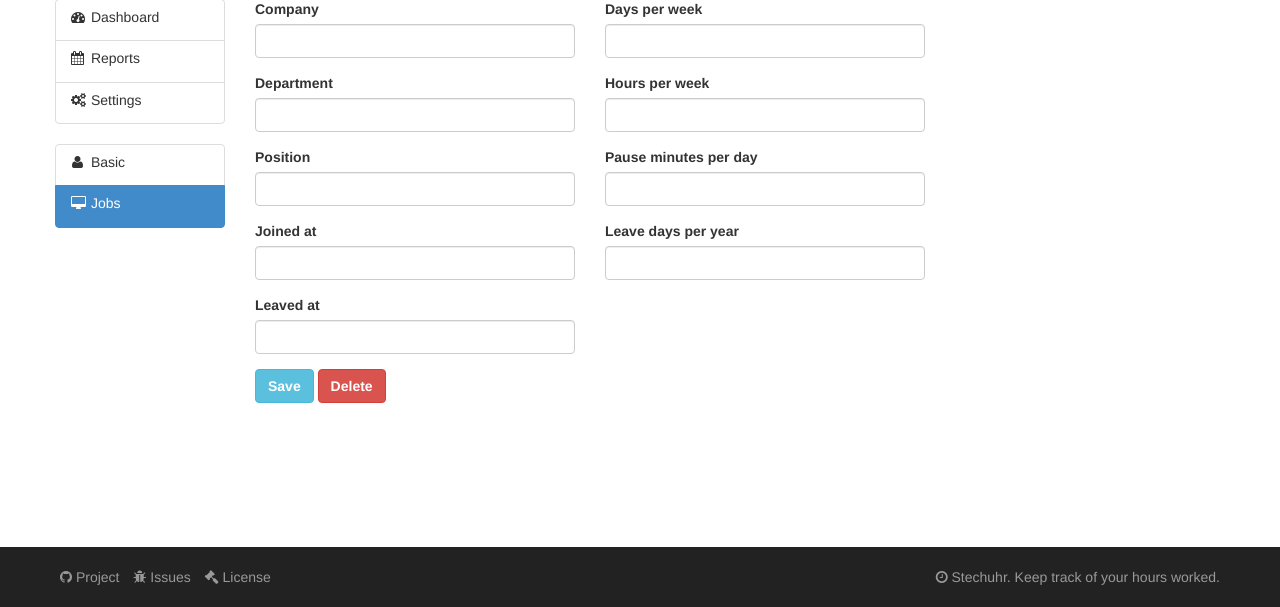
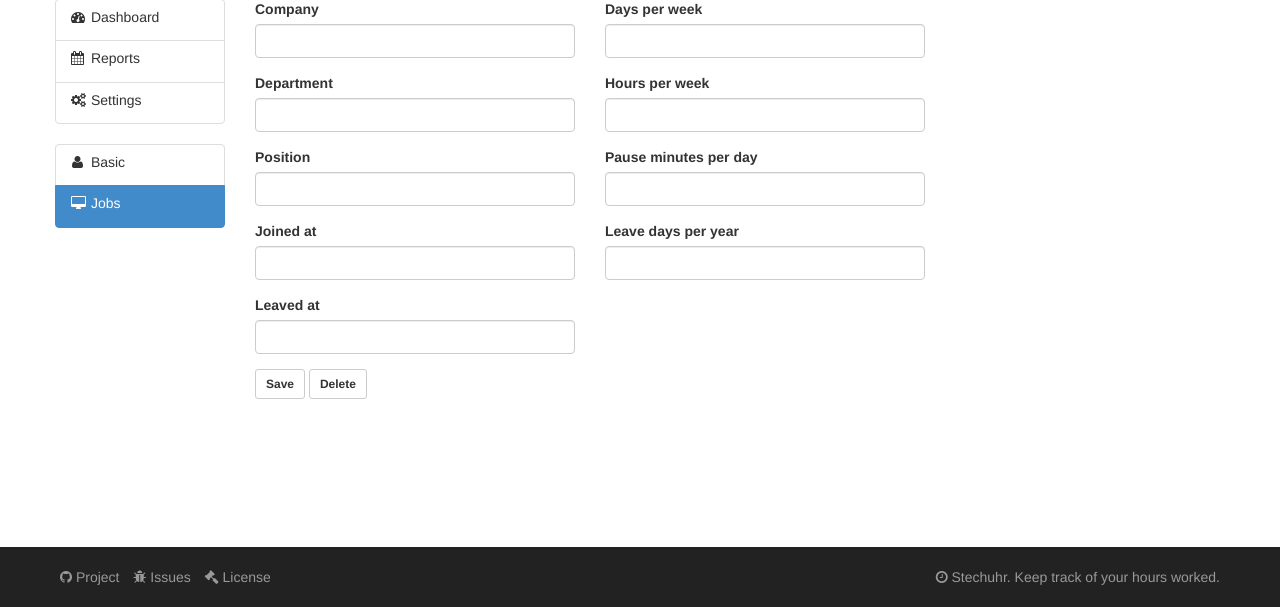
Before and after one commit to drscream/stech-uhr, a Django app: template stechuhr/templates/settings/jobs/details.html in a window 1280 px wide. Shown: the part 193-800 px from the top of the page. Run offline with Django 3.2, Linux system fonts and the light colour scheme; the template is opened without the code that fills it, so the values that code supplies are empty.

Commit message:
set consistent button layout

```diff
--- a/stechuhr/templates/base.html
+++ b/stechuhr/templates/base.html
@@ -1,6 +1,5 @@
 {% load staticfiles %}
 <!DOCTYPE html>
-<html>
 	<head>
 		<meta charset="utf-8">
 		<meta name="viewport" content="width=device-width, initial-scale=1.0">
--- a/stechuhr/templates/login.html
+++ b/stechuhr/templates/login.html
@@ -30,7 +30,7 @@
 			{% else %}
 				<input type="hidden" name="next" value="/stechuhr/" />
 			{% endif %}
-				<button class="btn btn-larg btn-info" type="submit" value="Log in">Log in</button>
+				<button class="btn btn-default btn-sm" type="submit" value="Log in">Log in</button>
 			{% if form.errors %}
 				<div class="alert alert-danger form-alert">
 					<a class="close" data-dismiss="alert"><i class="icon-remove-sign"></i></a>
--- a/stechuhr/templates/settings/basic.html
+++ b/stechuhr/templates/settings/basic.html
@@ -73,7 +73,7 @@
 							<label for="id_email" class="required">Email</label>
 							<input id="id_email" maxlength="254" name="email" type="text" value="{{ user.email  }}" class="form-control" />
 						</div>
-						<button class="btn btn-larg btn-info" type="submit" value="save">Save</button>
+						<button class="btn btn-default btn-sm" type="submit" value="save">Save</button>
 					</fieldset>
 				</form>
 				{% if form.errors %}
--- a/stechuhr/templates/settings/jobs.html
+++ b/stechuhr/templates/settings/jobs.html
@@ -73,7 +73,7 @@
 					</tr>
 				{% endfor %}
 				</table>
-				<a href="/stechuhr/settings/jobs/new/" class="btn btn-info">Create new</a>
+				<a href="/stechuhr/settings/jobs/new/" class="btn btn-default btn-sm">Create new</a>
 			</div>
 		</div>
 {% else %}
--- a/stechuhr/templates/settings/jobs/details.html
+++ b/stechuhr/templates/settings/jobs/details.html
@@ -77,8 +77,8 @@
 							<label for="id_leaved_at">Leaved at</label>
 							<input id="id_leaved_at" maxlength="254" name="leaved_at" type="text" class="form-control" value="{{ job.leaved_at|date:"Y-m-d" }}"/>
 						</div>
-						<button class="btn btn-larg btn-info" type="submit" name="save" value="1">Save</button>
-						<button class="btn btn-larg btn-danger" type="submit" name="delete" value="1">Delete</button>
+						<button class="btn btn-default btn-sm" type="submit" name="save" value="1">Save</button>
+						<button class="btn btn-default btn-sm" type="submit" name="delete" value="1">Delete</button>
 					</div>
 					<div class="col-lg-6">
 						<div class="form-group">
--- a/stechuhr/templates/settings/jobs/new.html
+++ b/stechuhr/templates/settings/jobs/new.html
@@ -77,7 +77,7 @@
 							<label for="id_leaved_at">Leaved at</label>
 							<input id="id_leaved_at" maxlength="254" name="leaved_at" type="text" class="form-control" />
 						</div>
-						<button class="btn btn-larg btn-info" type="submit" value="save">Save</button>
+						<button class="btn btn-default btn-sm" type="submit" value="save">Save</button>
 					</div>
 					<div class="col-lg-6">
 						<div class="form-group">
```
